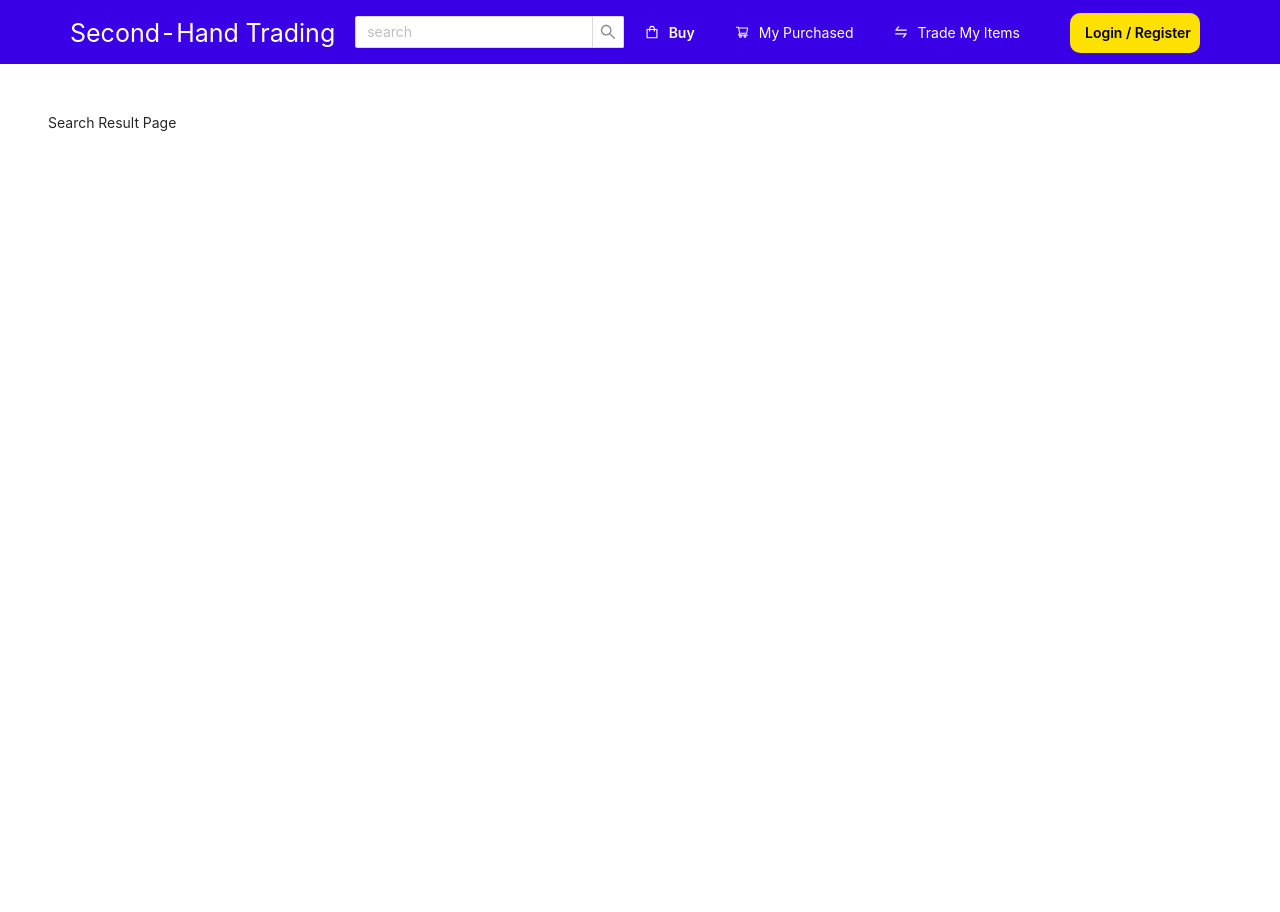
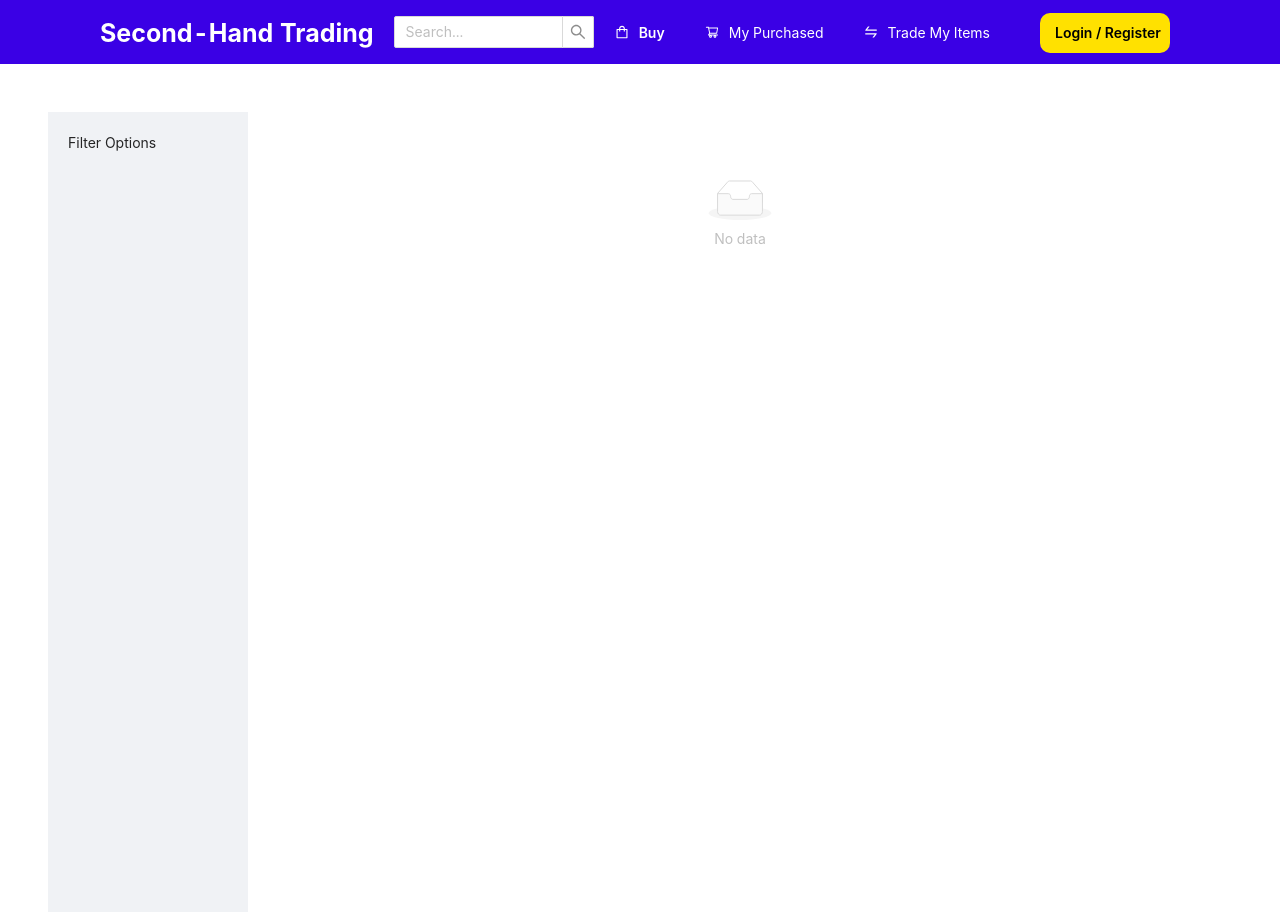
Before and after one commit to mikeu04/trading-app-frontend, a React (Create React App) app: page /search in a window 1280 px wide. Both pictures are taken after a click on the item "Buy". After the commit the page ends 848 px from the top, so only its background shows below. Built offline with nearby package versions, Linux system fonts and the light colour scheme.

Commit message:
Updating App.js & Draft Search Result Page

```diff
--- a/src/App.js
+++ b/src/App.js
@@ -16,6 +16,7 @@ import Homepage from "./components/Homepage";
 import TradeMyItems from "./components/TradeMyItems";
 import Search from "antd/lib/input/Search";
 import MyOrderedItems from "./components/MyOrderedItemPage";
+import SearchResult from "./components/SearchResult";
 
 const { Header, Content } = Layout;
 const HOME_PAGE_STATE = "home";
@@ -65,8 +66,7 @@ function App() {
 
       case "buy":
       case "search":
-        // Placeholder for Search Result Page
-        return <div>Search Result Page</div>;
+        return <SearchResult />;
 
       default:
         return <div>Welcome to the Home Page!</div>;
@@ -77,53 +77,87 @@ function App() {
     <Layout>
       <Header
         style={{
+          position: "fixed", // Make the header fixed
+          zIndex: 1, // Ensure it stays on top
+          width: "100%", // Full width of the window
+          backgroundColor: "#3a00e5",
+          paddingLeft: 80,
+          paddingRight: 80,
           display: "flex",
           justifyContent: "space-between",
           alignItems: "center",
-          backgroundColor: "#3a00e5",
         }}
       >
+        <div style={{ display: "flex", alignItems: "center", width: "100%" }}>
+          <div style={{ flex: 1, display: "flex", alignItems: "center" }}>
             <Menu
-          className="navBar"
               mode="horizontal"
               selectedKeys={[selectedMenu]}
               onClick={(e) => setSelectedMenu(e.key)}
               style={{
-            flex: 1,
+                display: "flex",
+                width: "100%",
                 justifyContent: "space-between",
                 alignItems: "center",
+                backgroundColor: "transparent",
+                borderBottom: "none",
               }}
             >
               <Menu.Item
                 key={HOME_PAGE_STATE}
-            style={{ fontSize: "25px", marginLeft: 0 }}
+                style={{
+                  fontSize: "25px",
+                  marginLeft: 0,
+                  color: "white",
+                  fontWeight: "bold",
+                }}
               >
                 Second-Hand Trading
               </Menu.Item>
 
               <Search
-            // style={{ width: "30%" }}
-            placeholder="search"
+                style={{ width: "30%" }}
+                placeholder="Search..."
                 allowClear
-            // Direct to Search Result page
                 onSearch={() => setSelectedMenu("search")}
               />
 
-          <Menu.Item key="buy" icon={<ShoppingOutlined />}>
+              <Menu.Item
+                key="buy"
+                icon={<ShoppingOutlined />}
+                style={{ color: "white" }}
+              >
                 Buy
               </Menu.Item>
 
-          <Menu.Item key="myOrdered" icon={<ShoppingCartOutlined />}>
+              <Menu.Item
+                key="myOrdered"
+                icon={<ShoppingCartOutlined />}
+                style={{ color: "white" }}
+              >
                 My Purchased
               </Menu.Item>
 
-          <Menu.Item key="trade" icon={<SwapOutlined />}>
+              <Menu.Item
+                key="trade"
+                icon={<SwapOutlined />}
+                style={{ color: "white" }}
+              >
                 Trade My Items
               </Menu.Item>
 
               {!isLoggedIn && (
                 <Menu.Item key="loginAndRegister">
-              <Button className="loginButton">Login / Register</Button>
+                  <Button
+                    className="loginButton"
+                    style={{
+                      backgroundColor: "#FFE100",
+                      borderRadius: "10px",
+                      color: "black",
+                    }}
+                  >
+                    Login / Register
+                  </Button>
                 </Menu.Item>
               )}
               {isLoggedIn && (
@@ -132,6 +166,8 @@ function App() {
                 </Menu.Item>
               )}
             </Menu>
+          </div>
+        </div>
       </Header>
 
       <Layout style={{ padding: "24px" }}>
--- /dev/null
+++ b/src/components/SearchResult.js
@@ -0,0 +1,69 @@
+import React, { useState, useEffect } from "react";
+import { Layout, Menu, Button, List, Card } from "antd";
+import {
+  ShoppingCartOutlined,
+  SwapOutlined,
+  ShoppingOutlined,
+} from "@ant-design/icons";
+import Search from "antd/lib/input/Search";
+import Logout from "./Logout";
+// import utils from "../utils"; // Placeholder for backend communication
+
+const { Header, Content, Sider } = Layout;
+
+const SearchResult = () => {
+  const [items, setItems] = useState([]); // State to store search results
+  const [filters, setFilters] = useState({}); // State to store filter options
+
+  // Fetch search results and set state
+  useEffect(() => {
+    // Example: utils.getSearchResults(searchQuery).then(data => setItems(data));
+  }, []);
+
+  const handleFilterChange = (newFilters) => {
+    setFilters(newFilters);
+    // Update search results based on filters
+  };
+
+  return (
+    <Layout>
+      <Layout style={{ marginTop: 64 }}>
+        <Sider
+          width={200}
+          style={{
+            position: "fixed",
+            height: "100vh",
+            backgroundColor: "#f0f2f5",
+            padding: "20px",
+          }}
+        >
+          {/* Filters go here */}
+          <div>Filter Options</div>
+        </Sider>
+
+        <Layout style={{ marginLeft: 200 }}>
+          <Content
+            style={{
+              padding: "20px",
+              margin: 0,
+              overflowY: "scroll",
+              height: "calc(100vh - 64px)",
+            }}
+          >
+            <List
+              grid={{ gutter: 16, column: 4 }}
+              dataSource={items}
+              renderItem={(item) => (
+                <List.Item>
+                  <Card title={item.title}>{/* Item details */}</Card>
+                </List.Item>
+              )}
+            />
+          </Content>
+        </Layout>
+      </Layout>
+    </Layout>
+  );
+};
+
+export default SearchResult;
```
Lines whose indentation alone changed are shown as unchanged.
